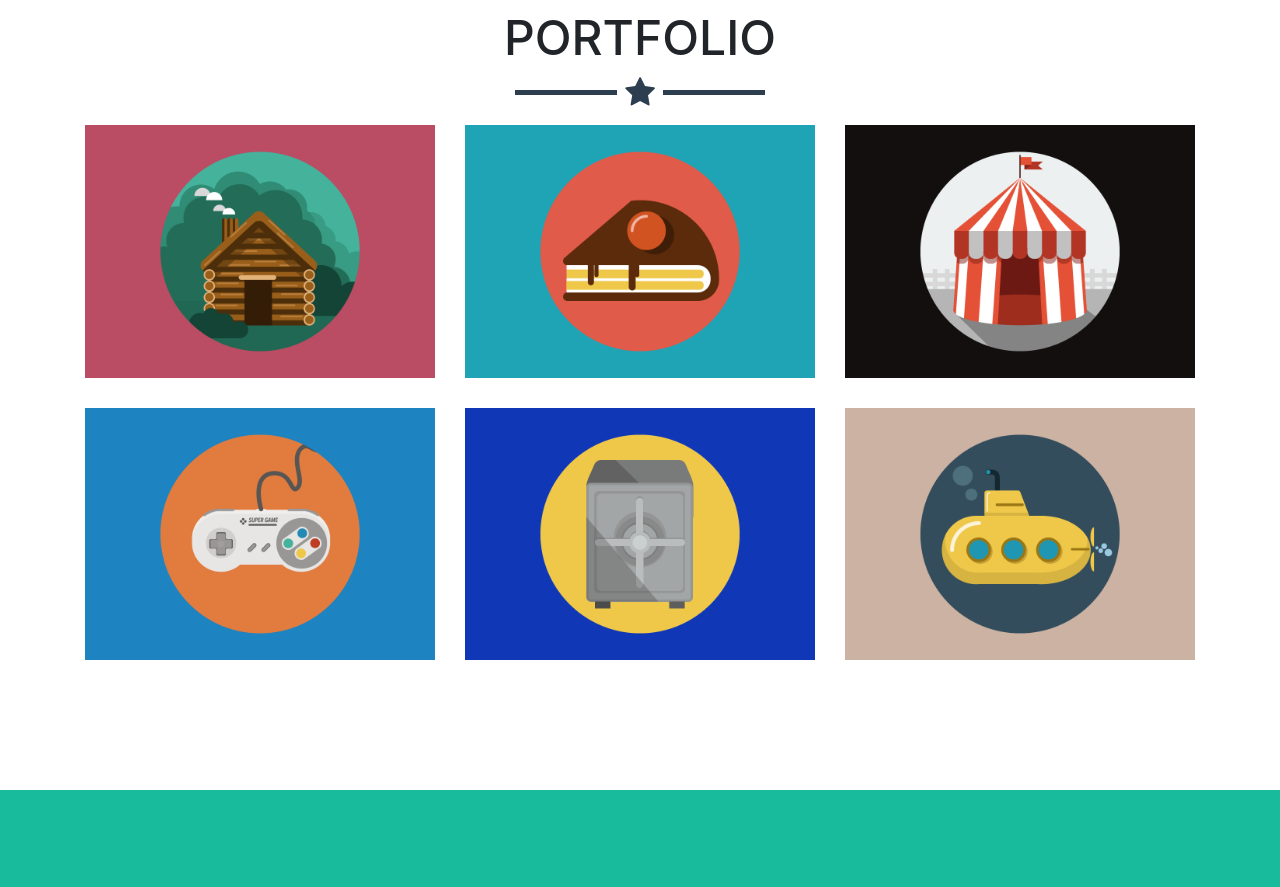
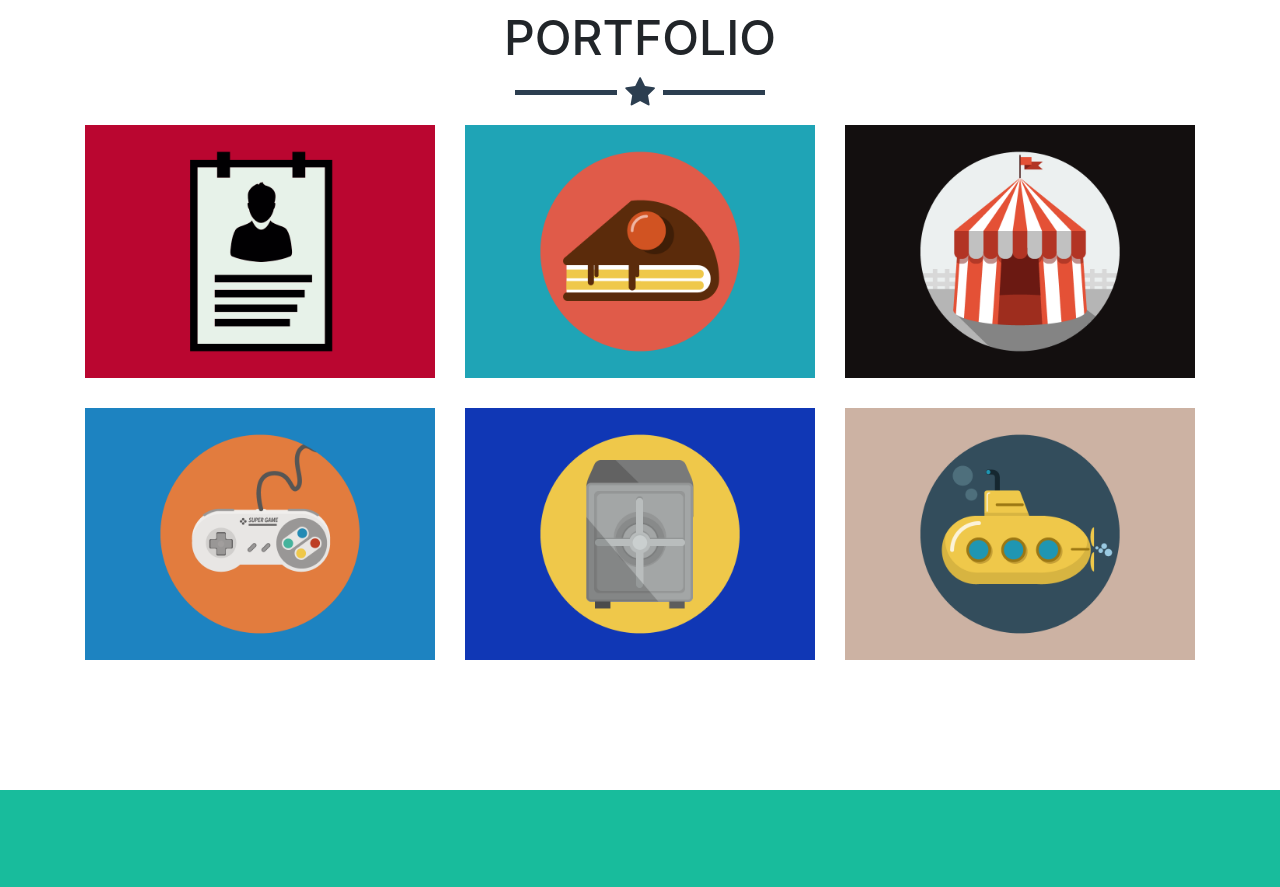
Before and after one commit to BrixTabula/brixtabula.github.io, a website with bundled scripts: page index.html in a window 1280 px wide. Shown: the part 880-1767 px from the top of the page. Built offline with nearby package versions, Linux system fonts and the light colour scheme.

Commit message:
nananana batman

```diff
--- a/index.html
+++ b/index.html
@@ -74,7 +74,7 @@
                   <i class="fa fa-search-plus fa-3x"></i>
                 </div>
               </div>
-              <img class="img-fluid" src="img/portfolio/cabin.png" alt="">
+              <img class="img-fluid" src="img/portfolio/Resume.png" alt="">
             </a>
           </div>
           <div class="col-sm-4 portfolio-item">
```
